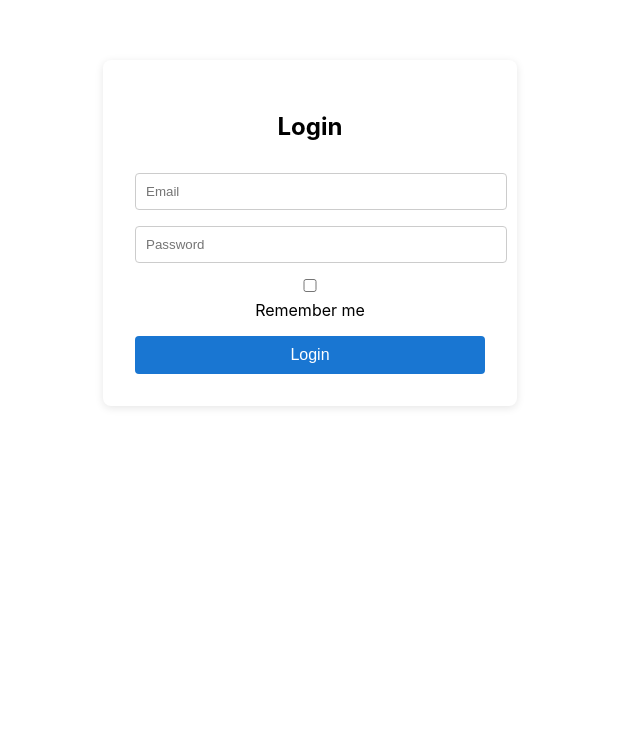
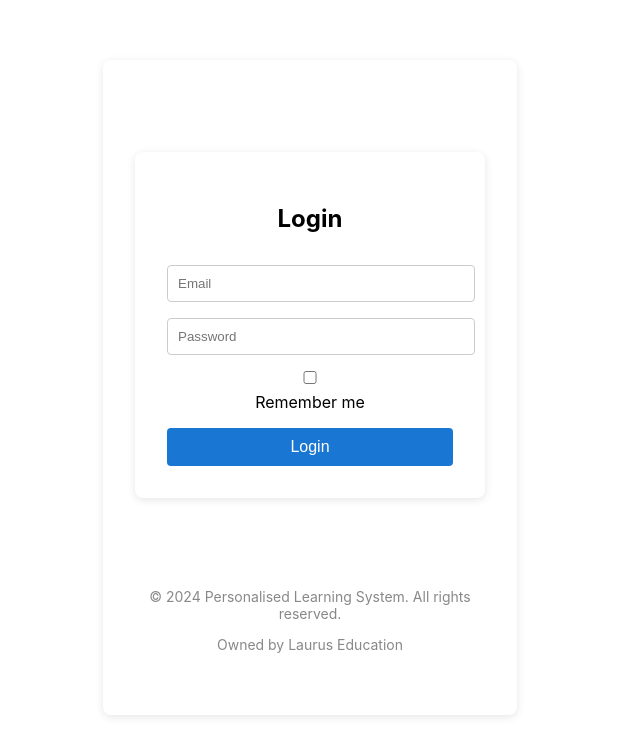
Before and after one commit to Maruko-ko/Personalized-Learning-System, a React (Create React App) app in the folder frontend/: page / in a window 1280 px wide. Shown: the top 756 px of the page, without its empty margins (330-970 px from the left). Built offline with nearby package versions, Linux system fonts and the light colour scheme.

Commit message:
restructure the code base

```diff
--- a/frontend/src/App.js
+++ b/frontend/src/App.js
@@ -1,12 +1,15 @@
 import React from 'react';
 import './App.css';
 import LoginPage from './pages/LoginPage';
-
+import Footer from './components/Footer';
 
 function App() {
   return (
-    <div className="App">
-      <LoginPage />
+    <div className ="login-container">
+      <div className="App">
+        <LoginPage />
+      </div>
+      <Footer />
     </div>
   );
 }
--- /dev/null
+++ b/frontend/src/components/Footer.js
@@ -0,0 +1,12 @@
+import React from "react";
+import '../styles/Footer.css';
+
+function Footer() {
+    return (
+        <div className="footer">
+            <p>&copy; 2024 Personalised Learning System. All rights reserved.</p>
+            <p>Owned by Laurus Education</p>
+        </div>
+    );
+}
+export default Footer;
--- /dev/null
+++ b/frontend/src/styles/Footer.css
@@ -0,0 +1,7 @@
+.footer {
+  margin-top: 40px;
+  padding: 16px 0;
+  text-align: center;
+  color: #888;
+  font-size: 14px;
+}
```
Also changed, not shown: frontend/src/components/UserInput.js (deleted).
